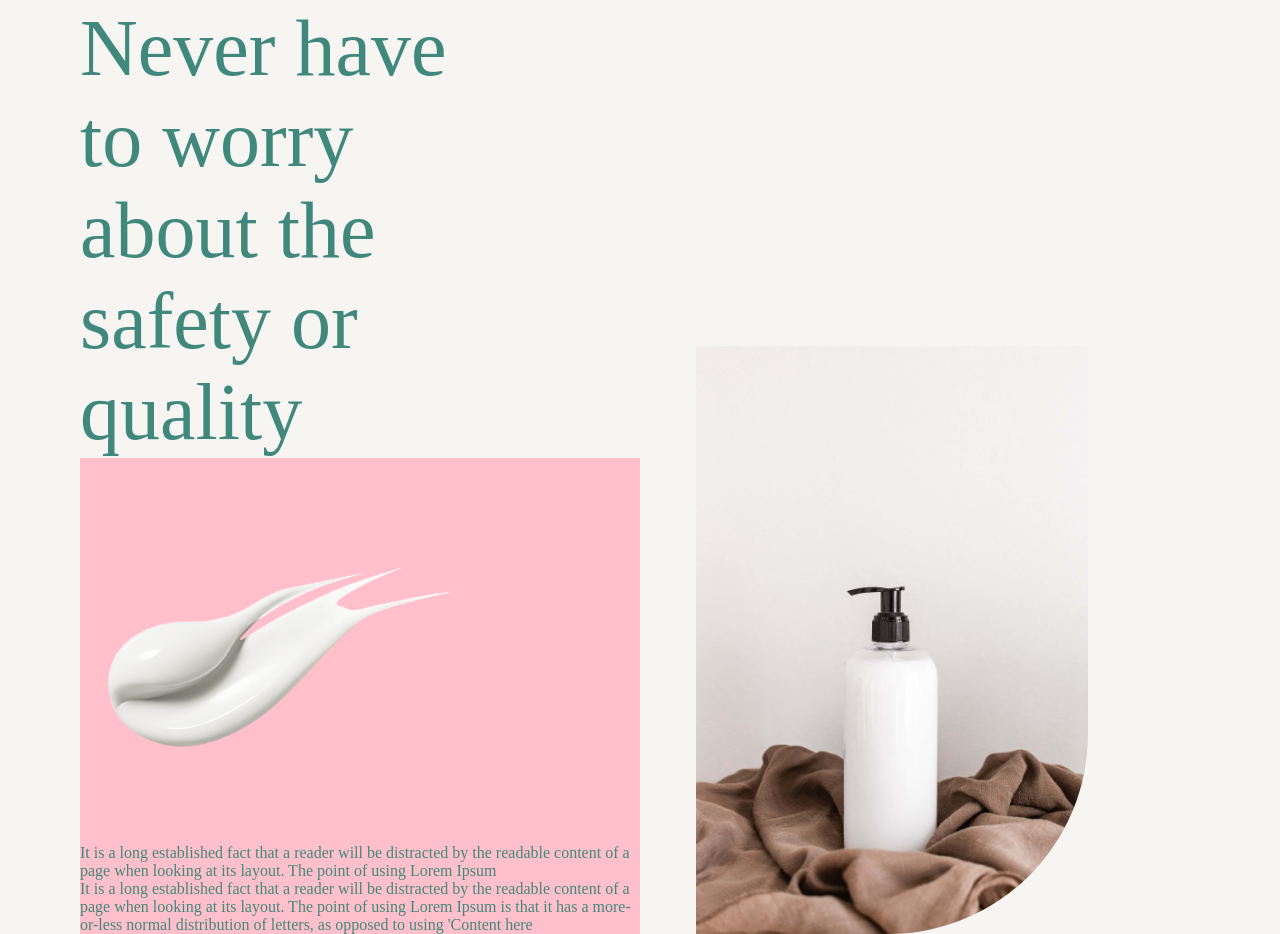
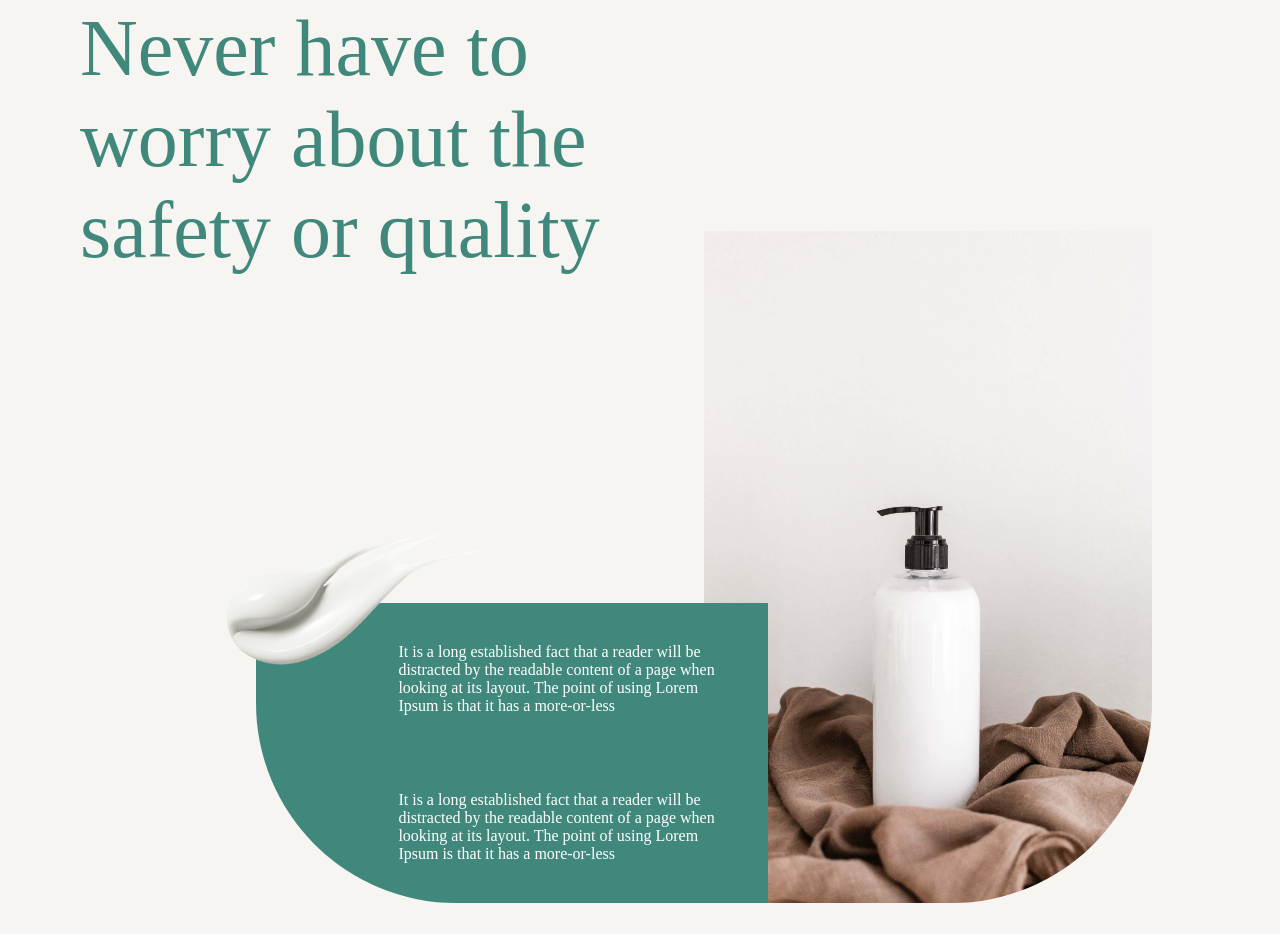
Before and after one commit to sumedhindulkar/trishveda, a plain HTML site: page index.html in a window 1280 px wide. Shown: the part 917-1851 px from the top of the page. After the commit the page ends 1820 px from the top, so only its background shows below. Drawn offline with Linux system fonts and the light colour scheme; a web font is replaced by a local one.

Commit message:
two sec complete

```diff
--- a/index.html
+++ b/index.html
@@ -60,19 +60,19 @@
     <!-- Safety Section -->
     <section class="safety mt-max">
       <div class="container">
-        <h1 class="w-40">Never have to worry about the safety or quality</h1>
-        <div class="left w-50">
+        <h1 class="w-50">Never have to worry about the safety or quality</h1>
+        <div class="left w-40">
           <img src="./images/safety-a.png" alt="" />
-          <p>
+          <p class="w-80" style="padding: 40px 40px 0 40px">
             It is a long established fact that a reader will be distracted by
             the readable content of a page when looking at its layout. The point
-            of using Lorem Ipsum
+            of using Lorem Ipsum is that it has a more-or-less
           </p>
-          <p>
+          <br> <br>
+          <p class="w-80" style="padding: 40px">
             It is a long established fact that a reader will be distracted by
             the readable content of a page when looking at its layout. The point
-            of using Lorem Ipsum is that it has a more-or-less normal
-            distribution of letters, as opposed to using 'Content here
+            of using Lorem Ipsum is that it has a more-or-less
           </p>
         </div>
         <div class="right">
--- a/styles.css
+++ b/styles.css
@@ -34,6 +34,9 @@ body {
 }
 .w-70 {
   width: 70%;
+}
+.w-80{
+  width: 80%;
 }
 .w-100 {
   width: 100%;
@@ -134,19 +137,43 @@ h3 {
 /* Safety */
 .safety {
   height: 100vh;
+    position: relative;
 }
 .safety > div {
-  position: relative;
 }
 .safety .right img {
   width: 35%;
   object-fit: cover;
   border-bottom-right-radius: 200px;
   position: absolute;
-  bottom: 0;
+  bottom:-100px;
   right: 10%;
   z-index: -1;
 }
 .safety .left {
-  background-color: pink;
+  background-color: #41887c;
+  position: absolute;
+  display: flex;
+  flex-direction: column;
+  align-items: flex-end;
+  border-bottom-left-radius:200px;
+  color: white;
+  bottom:-100px;
+  left: 40%;
+  transform: translate(-50%);
 }
+
+.safety .left img{
+  position: absolute;
+  top: -150px;
+  left:-50px;
+  width: 280px;
+}
+.safety .left div{
+  padding: 40px;
+  color: #fff;
+  background-color: #41887c;
+}
+.safety .left p:nth-child(1){
+  padding-top:0;
+}
```
